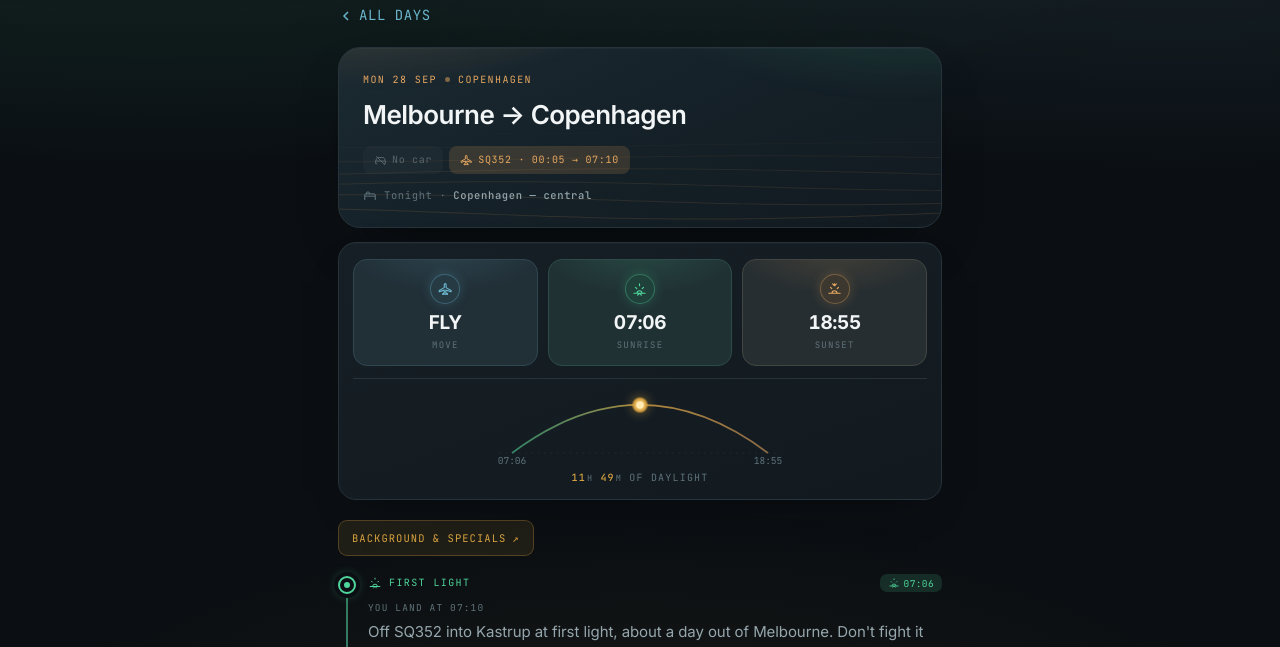
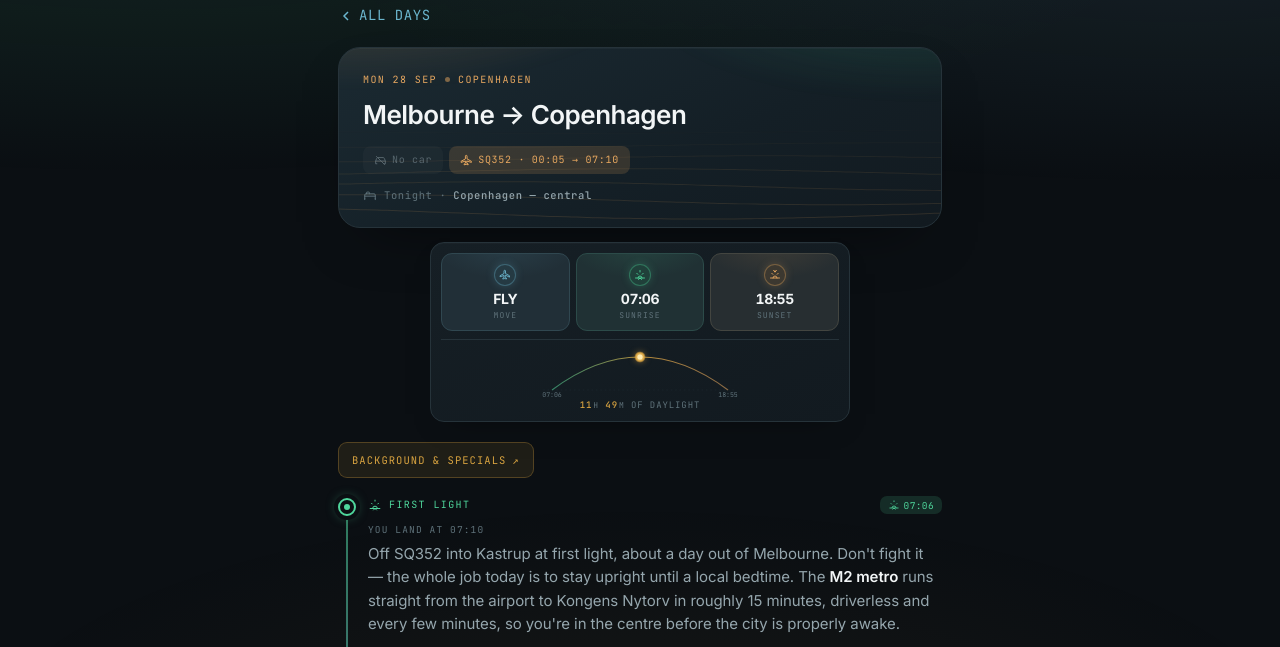
Before and after one commit to gowrichatradi/Bohemia, a plain HTML site: page index.html in a window 1280 px wide. Both pictures are taken after a click on the button 640 px from the left and 1041 px from the top of the page. Shown: the part 73-720 px from the top of the page. Drawn offline with nearby package versions, Linux system fonts and the light colour scheme.

Commit message:
Compact the at-a-glance strip — smaller, narrower, centered
- Max-width 420 px centered instead of full 640 px container width
- Cell padding, icon size, value size, and gap all tightened by ~30%
- Sun-arc SVG capped at 220 px wide
- Daylight caption in smaller mono
Overall visual language unchanged — same colour tints, same sun arc,
just miniaturised.

Service worker v18.

Co-Authored-By: Claude Opus 4.7 <noreply@anthropic.com>
Claude-Session: https://claude.ai/code/session_01FCyd6tNJGsxytv55RUSZjU

```diff
--- a/index.html
+++ b/index.html
@@ -456,42 +456,42 @@ ul.pl strong{color:var(--ink);font-weight:600}
   margin-top:2px}
 .dish .dd{font-size:14px;color:var(--ink2);margin-top:6px;line-height:1.5}
 
-/* ===== at-a-glance summary strip (day view) ===== */
+/* ===== at-a-glance summary strip (day view) — compact ===== */
 .glance-card{background:linear-gradient(160deg,var(--card) 0%,var(--bg2) 100%);
-  border:.5px solid var(--line);border-radius:18px;padding:16px 14px 14px;margin:2px 0 14px;
-  box-shadow:0 16px 40px -24px rgba(0,0,0,.6),0 1px 0 rgba(255,255,255,.02) inset;
-  position:relative;overflow:hidden}
-.glance{display:grid;grid-template-columns:repeat(3,1fr);gap:10px}
-.g{position:relative;padding:14px 8px 12px;border-radius:14px;text-align:center;overflow:hidden;
+  border:.5px solid var(--line);border-radius:14px;padding:10px 10px 8px;margin:2px auto 14px;
+  box-shadow:0 12px 30px -20px rgba(0,0,0,.55),0 1px 0 rgba(255,255,255,.02) inset;
+  position:relative;overflow:hidden;max-width:420px}
+.glance{display:grid;grid-template-columns:repeat(3,1fr);gap:6px}
+.g{position:relative;padding:9px 6px 8px;border-radius:11px;text-align:center;overflow:hidden;
   background:color-mix(in srgb,var(--gc,var(--fjord)) 5%,var(--card2));
   border:.5px solid color-mix(in srgb,var(--gc,var(--fjord)) 15%,var(--line))}
-.g::before{content:"";position:absolute;inset:0;pointer-events:none;opacity:.35;
-  background:radial-gradient(80% 60% at 50% -10%,color-mix(in srgb,var(--gc,var(--fjord)) 40%,transparent),transparent 70%)}
+.g::before{content:"";position:absolute;inset:0;pointer-events:none;opacity:.3;
+  background:radial-gradient(80% 60% at 50% -10%,color-mix(in srgb,var(--gc,var(--fjord)) 35%,transparent),transparent 70%)}
 .g>*{position:relative;z-index:1}
 .g.g-move{--gc:var(--fjord)}
 .g.g-rise{--gc:var(--dawn)}
 .g.g-set{--gc:var(--dusk)}
-.g .g-icon{width:30px;height:30px;border-radius:50%;
+.g .g-icon{width:22px;height:22px;border-radius:50%;
   background:color-mix(in srgb,var(--gc) 18%,var(--card));
   border:.5px solid color-mix(in srgb,var(--gc) 35%,transparent);
   color:var(--gc);display:inline-flex;align-items:center;justify-content:center;
-  margin-bottom:9px;box-shadow:0 0 12px color-mix(in srgb,var(--gc) 22%,transparent)}
-.g .g-icon svg{width:15px;height:15px;stroke:currentColor;fill:none;stroke-width:1.8;
+  margin-bottom:5px;box-shadow:0 0 8px color-mix(in srgb,var(--gc) 22%,transparent)}
+.g .g-icon svg{width:12px;height:12px;stroke:currentColor;fill:none;stroke-width:1.8;
   stroke-linecap:round;stroke-linejoin:round}
-.g .g-v{font-family:var(--sys);font-size:19px;font-weight:700;color:var(--ink);
+.g .g-v{font-family:var(--sys);font-size:14px;font-weight:700;color:var(--ink);
   letter-spacing:-.02em;font-variant-numeric:tabular-nums;line-height:1.1;
   white-space:nowrap;overflow:hidden;text-overflow:ellipsis}
-.g .g-l{font-family:var(--mono);font-size:9px;letter-spacing:.14em;text-transform:uppercase;
-  color:var(--ink3);margin-top:5px}
+.g .g-l{font-family:var(--mono);font-size:8px;letter-spacing:.14em;text-transform:uppercase;
+  color:var(--ink3);margin-top:3px}
 
-/* sun arc */
-.sun-arc{margin-top:12px;padding-top:10px;border-top:.5px solid var(--line);text-align:center}
-.sun-arc svg{width:100%;max-width:320px;height:auto;display:block;margin:0 auto}
-.sun-arc circle[fill*="sun-"]{filter:drop-shadow(0 0 5px rgba(217,164,65,.6))}
-.daylight{font-family:var(--mono);font-size:10px;letter-spacing:.12em;text-transform:uppercase;
-  color:var(--ink3);margin-top:6px}
+/* sun arc — compact */
+.sun-arc{margin-top:8px;padding-top:6px;border-top:.5px solid var(--line);text-align:center}
+.sun-arc svg{width:100%;max-width:220px;height:auto;display:block;margin:0 auto}
+.sun-arc circle[fill*="sun-"]{filter:drop-shadow(0 0 4px rgba(217,164,65,.5))}
+.daylight{font-family:var(--mono);font-size:9px;letter-spacing:.1em;text-transform:uppercase;
+  color:var(--ink3);margin-top:2px}
 .daylight span{color:var(--gold);font-weight:500}
-.daylight b{color:var(--ink3);font-weight:400;font-size:8.5px;margin-left:1px}
+.daylight b{color:var(--ink3);font-weight:400;font-size:8px;margin-left:1px}
 
 /* ===== aurora teaser card ===== */
 .aurora-card{background:linear-gradient(160deg,rgba(79,214,156,.12),rgba(107,182,206,.06));
--- a/sw.js
+++ b/sw.js
@@ -1,4 +1,4 @@
-const CACHE = 'arctic-alpine-v17';
+const CACHE = 'arctic-alpine-v18';
 const ASSETS = ['./','./index.html','./app.js','./data.js','./manifest.webmanifest',
                 './icon-180.png','./icon-192.png','./icon-512.png',
                 './history/style.css',
```
